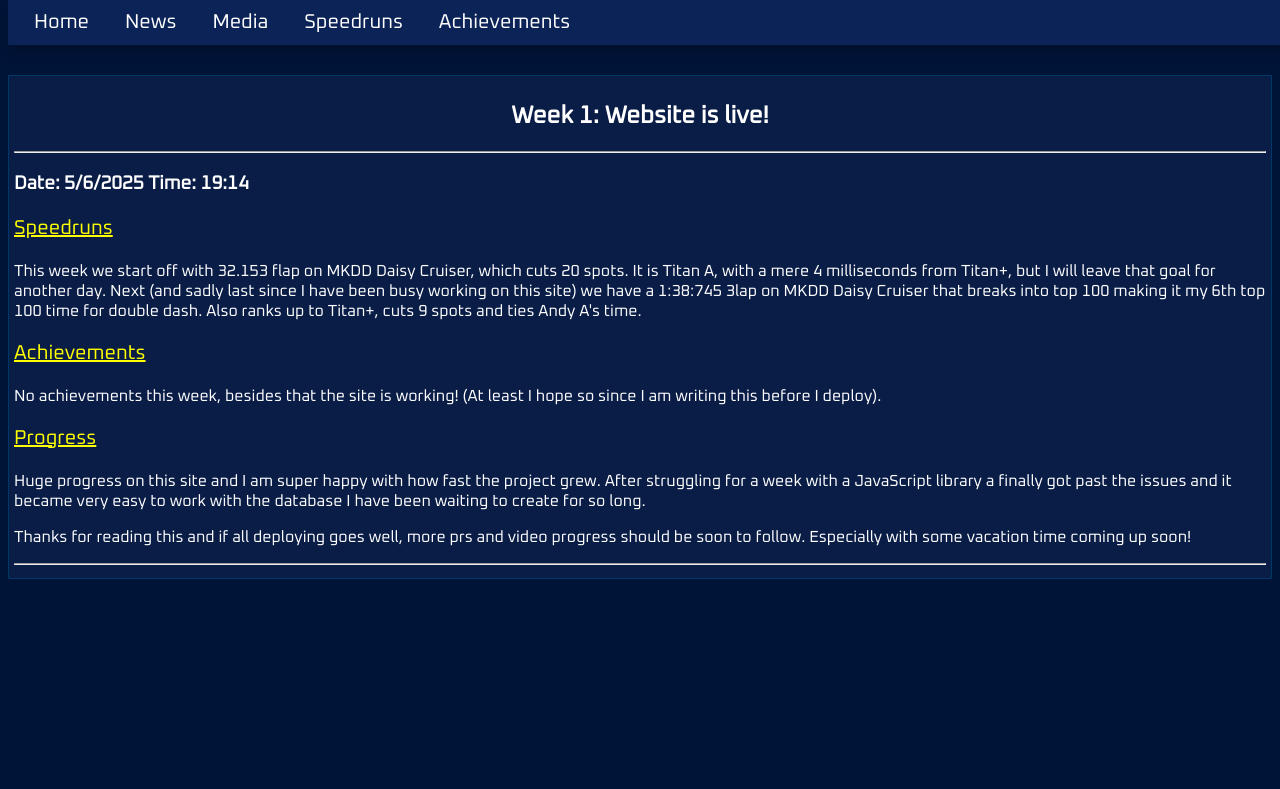
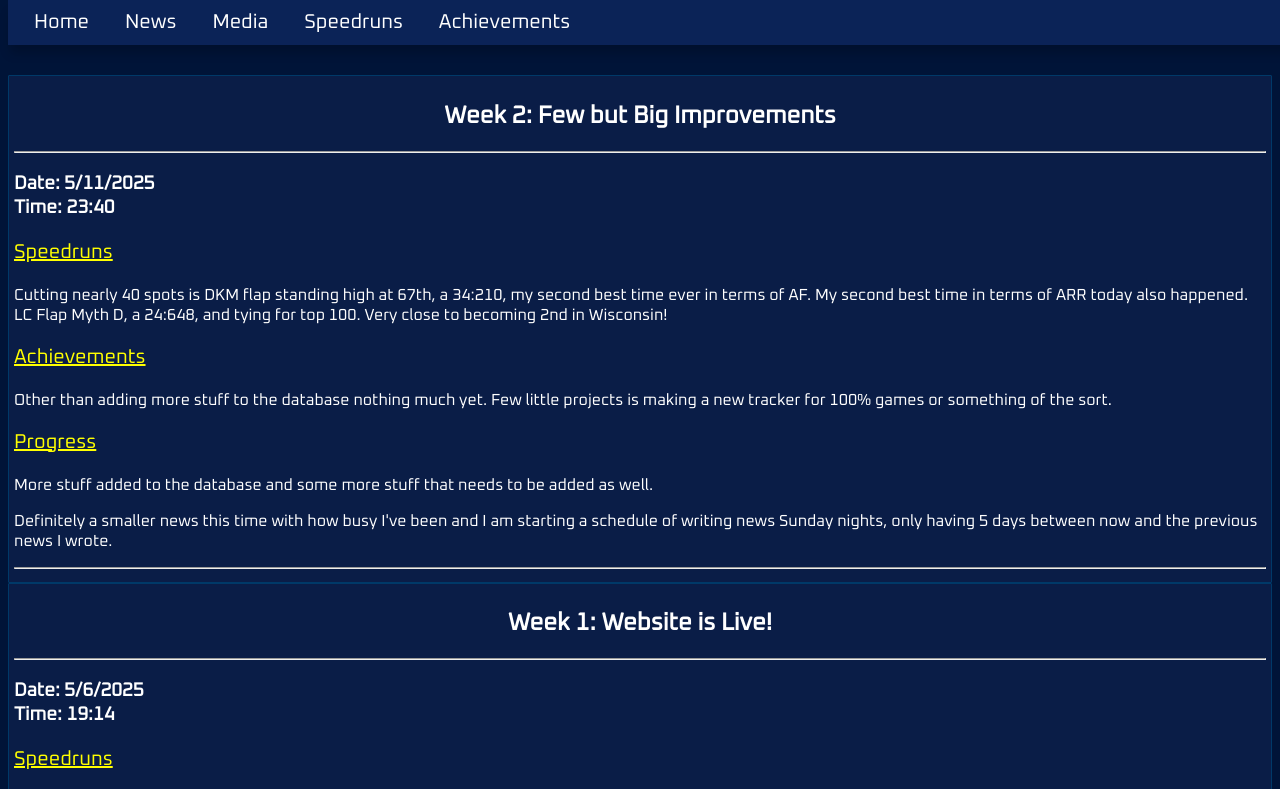
Before and after one commit to Zevihex/Central, a website: page docs/news.html in a window 1280 px wide. Shown: the top 789 px of the page. Drawn offline with Linux system fonts and the light colour scheme.

Commit message:
Update DB and News

```diff
--- a/docs/news.html
+++ b/docs/news.html
@@ -22,7 +22,7 @@
   <!-- <div class="container">
     <h2>Title</h2>
     <hr>
-    <h3>Date: Time: </h3>
+    <h3>Date: <br>Time: </h3>
     <p class="underline">Speedruns</p>
     <p>Lorem ipsum</p>
     <p class="underline">Achievements</p>
@@ -33,9 +33,24 @@
     <hr>
   </div> -->
   <div class="container">
-    <h2>Week 1: Website is live!</h2>
+    <h2>Week 2: Few but Big Improvements</h2>
     <hr>
-    <h3>Date: 5/6/2025 Time: 19:14</h3>
+    <h3>Date: 5/11/2025 <br>Time: 23:40</h3>
+    <p class="underline">Speedruns</p>
+    <p>Cutting nearly 40 spots is DKM flap standing high at 67th, a 34:210, my second best time ever in terms of AF.
+      My second best time in terms of ARR today also happened. LC Flap Myth D, a 24:648, and tying for top 100. Very close to becoming 2nd in Wisconsin!</p>
+    <p class="underline">Achievements</p>
+    <p>Other than adding more stuff to the database nothing much yet. Few little projects is making a new tracker for 100% games or something of the sort.</p>
+    <p class="underline">Progress</p>
+    <p>More stuff added to the database and some more stuff that needs to be added as well.</p>
+    <p>Definitely a smaller news this time with how busy I've been and I am starting a schedule of writing news Sunday nights,
+      only having 5 days between now and the previous news I wrote.</p>
+    <hr>
+  </div>
+  <div class="container">
+    <h2>Week 1: Website is Live!</h2>
+    <hr>
+    <h3>Date: 5/6/2025 <br>Time: 19:14</h3>
     <p class="underline">Speedruns</p>
     <p>This week we start off with 32.153 flap on MKDD Daisy Cruiser, which cuts 20 spots.
       It is Titan A, with a mere 4 milliseconds from Titan+, but I will leave that goal for another day.
--- a/scripts/db-utils.js
+++ b/scripts/db-utils.js
@@ -3,7 +3,7 @@ export async function initDatabase() {
     locateFile: file => "../sql-wasm/sql-wasm.wasm"
   });
 
-  const response = await fetch("../database/Personal_2025_5_5.db");
+  const response = await fetch("../database/Personal.db");
   const buffer = await response.arrayBuffer();
   const db = new SQL.Database(new Uint8Array(buffer));
   return db;
```
Also changed, not shown: index.html (+2 -1 lines), 2 other files.
